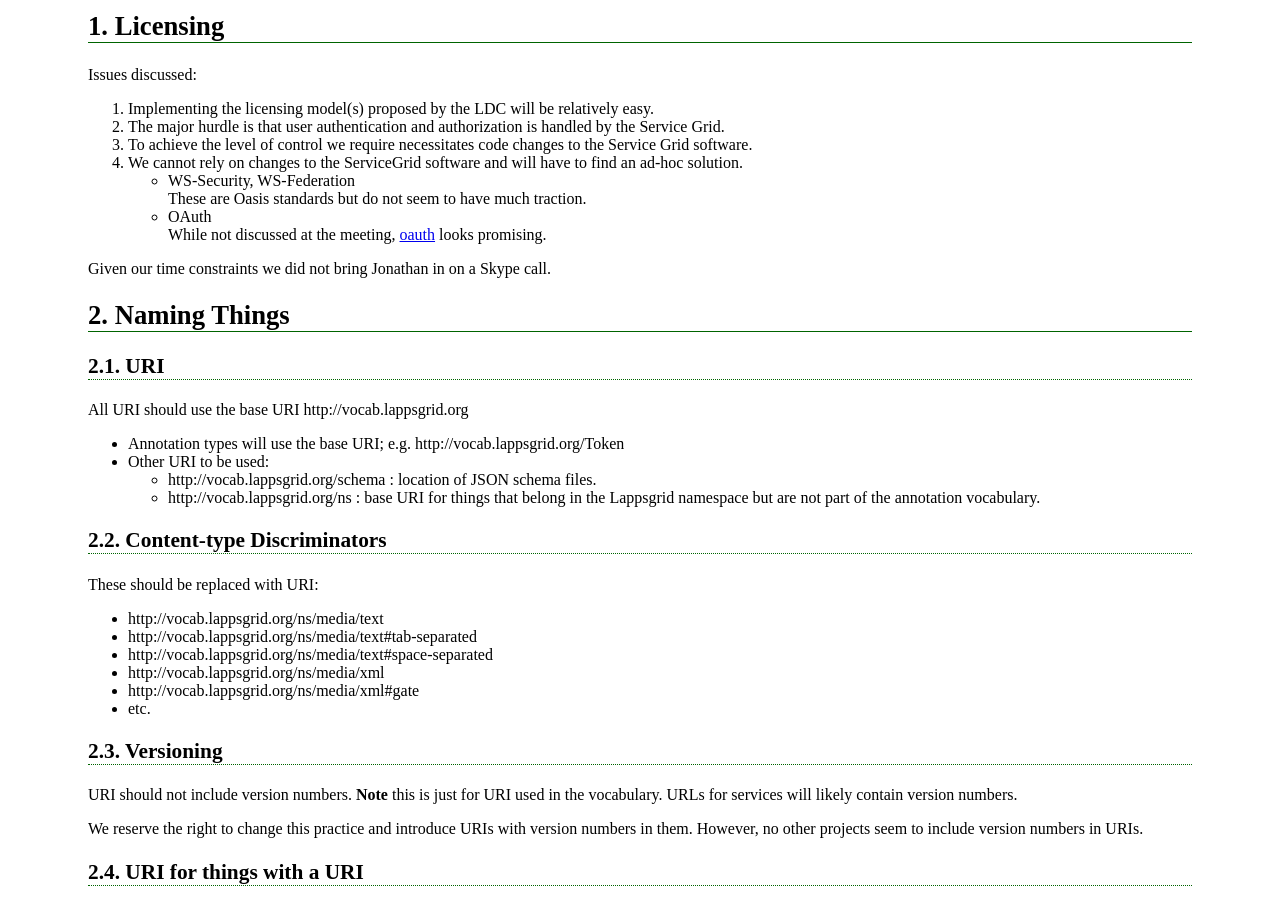
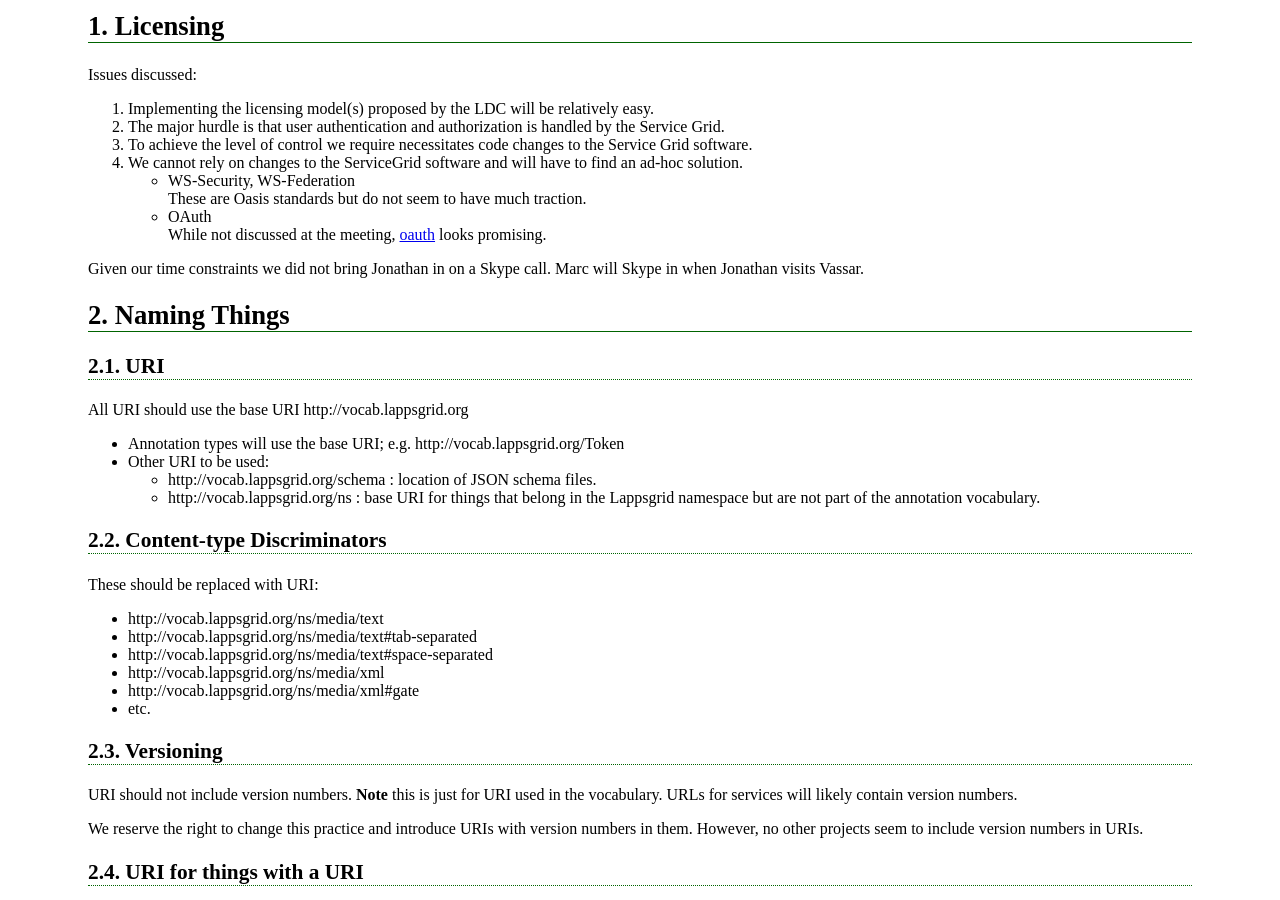
Before and after one commit to lapps/lapps.github.io, a Jekyll site: the page built from Summary2014-10-03.md, in a window 1280 px wide and 900 px high, scrolled down 335 px. Built offline with Jekyll 4.4.1, drawn with Linux system fonts in a browser that asks for light colours.

Commit message:
Fixed phrasing in summary.

```diff
--- a/Summary2014-10-03.md
+++ b/Summary2014-10-03.md
@@ -31,9 +31,8 @@ solution.
 	* OAuth<br/>
 	While not discussed at the meeting, [oauth](http://oauth.net) looks promising.
 
-Given our time constraints we did not bring Jonathan in on a Skype call.
-
-
+Given our time constraints we did not bring Jonathan in on a Skype call. Marc will
+Skype in when Jonathan visits Vassar.
 
 ## Naming Things
 
```
